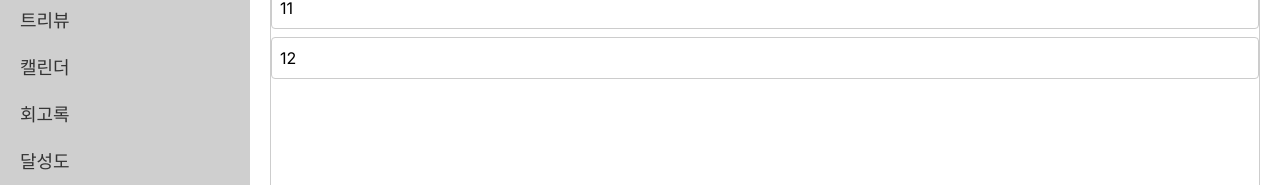
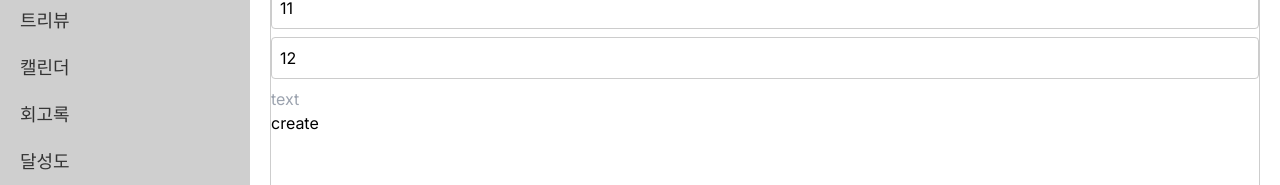
Before and after one commit to Team-MoLU/E-DAY-Next.js, a Next.js app: page /task/1 in a window 1280 px wide. Shown: the part 126-311 px from the top of the page. Built offline with nearby package versions, Linux system fonts and the light colour scheme; data requests are answered from the project's data file.

Commit message:
[EASY-47] feat: task 추가

```diff
--- a/src/app/task/[id]/page.js
+++ b/src/app/task/[id]/page.js
@@ -11,7 +11,7 @@ export default function TaskPage(props) {
       .then((result) => {
         setTask(result);
       });
-  }, []);
+  }, [props.params.id]);
 
   const toggleSidebar = () => {
     setIsSidebarOpen(!isSidebarOpen);
@@ -63,7 +63,6 @@ export default function TaskPage(props) {
         style={{
           width: isSidebarOpen ? mainViewWidth : "100%",
         }}
-        onMouseDown={(e) => e.preventDefault()}
       >
         <div className="main-view-content">
           <h1>경로 : "/{task.route.join("/")}"</h1>
@@ -78,6 +77,28 @@ export default function TaskPage(props) {
               </Link>
             ))}
           </ul>
+          <form
+            onSubmit={(e) => {
+              e.preventDefault();
+              const text = e.target.elements.text.value;
+              const updatedTask = { ...task };
+              const lastId =
+                updatedTask.subNodes.length > 0
+                  ? updatedTask.subNodes[updatedTask.subNodes.length - 1].id
+                  : 0;
+              updatedTask.subNodes.push({ id: parseInt(lastId) + 1, text });
+              setTask(updatedTask);
+              // 입력 필드 초기화
+              e.target.reset();
+            }}
+          >
+            <p>
+              <input type="text" name="text" placeholder="text" />
+            </p>
+            <p>
+              <input type="submit" value="create" />
+            </p>
+          </form>
         </div>
         {isSidebarOpen && (
           <div className="main-sub-view-resizer" onMouseDown={startResizing} />
--- a/src/app/task/page.js
+++ b/src/app/task/page.js
@@ -63,7 +63,6 @@ export default function RootTaskPage() {
         style={{
           width: isSidebarOpen ? mainViewWidth : "100%",
         }}
-        onMouseDown={(e) => e.preventDefault()}
       >
         <div className="main-view-content">
           <h1>경로 : "/{task.route.join("/")}"</h1>
@@ -78,6 +77,28 @@ export default function RootTaskPage() {
               </Link>
             ))}
           </ul>
+          <form
+            onSubmit={(e) => {
+              e.preventDefault();
+              const text = e.target.elements.text.value;
+              const updatedTask = { ...task };
+              const lastId =
+                updatedTask.subNodes.length > 0
+                  ? updatedTask.subNodes[updatedTask.subNodes.length - 1].id
+                  : 0;
+              updatedTask.subNodes.push({ id: parseInt(lastId) + 1, text });
+              setTask(updatedTask);
+              // 입력 필드 초기화
+              e.target.reset();
+            }}
+          >
+            <p>
+              <input type="text" name="text" placeholder="text" />
+            </p>
+            <p>
+              <input type="submit" value="create" />
+            </p>
+          </form>
         </div>
         {isSidebarOpen && (
           <div className="main-sub-view-resizer" onMouseDown={startResizing} />
```
